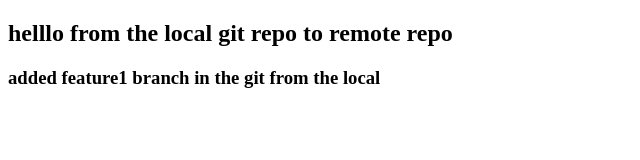
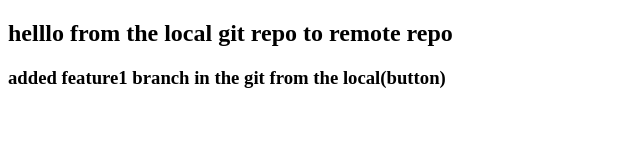
Before and after one commit to shekar-m/localtogit, a plain HTML site: page index.html in a window 1280 px wide. Shown: the full height of the page, 0-640 px from the left. Drawn offline with Linux system fonts and the light colour scheme.

```diff
--- a/index.html
+++ b/index.html
@@ -7,7 +7,6 @@
 </head>
 <body>
     <h2>helllo from the local git repo to remote repo</h2>
-    <h3>added feature1 branch in the git from the local</h3>
-
+    <h3>added feature1 branch in the git from the local(button)</h3>
 </body>
 </html>
```
